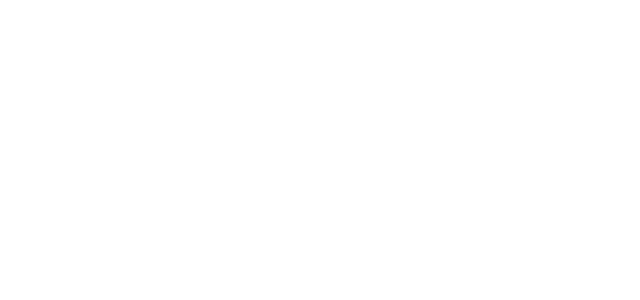
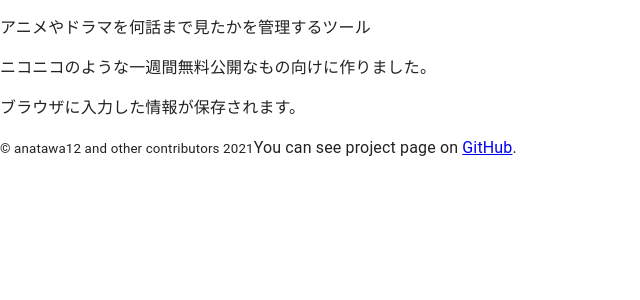
Before and after one commit to anatawa12/anime-manager, a React (Create React App) app: page / in a window 1280 px wide. Shown: the top 300 px of the page, without its empty margins (0-640 px from the left). Built offline with nearby package versions, Linux system fonts and the light colour scheme.

Commit message:
add about this app

```diff
--- a/src/App.tsx
+++ b/src/App.tsx
@@ -107,6 +107,13 @@
 
     return <>
         <CssBaseline/>
+        <p>アニメやドラマを何話まで見たかを管理するツール</p>
+        <p>ニコニコのような一週間無料公開なもの向けに作りました。</p>
+        <p>ブラウザに入力した情報が保存されます。</p>
+        <p>
+            <small>&copy; anatawa12 and other contributors 2021</small>
+            You can see project page on <a href={"https://github.com/anatawa12/anime-manager"}>GitHub</a>.
+        </p>
         <AnimeTable
             info={allAnimeInfo}
             setInfo={setAllAnimeInfo}
```
Also changed, not shown: 1 other file (tests, documents, lock files or other folders).
